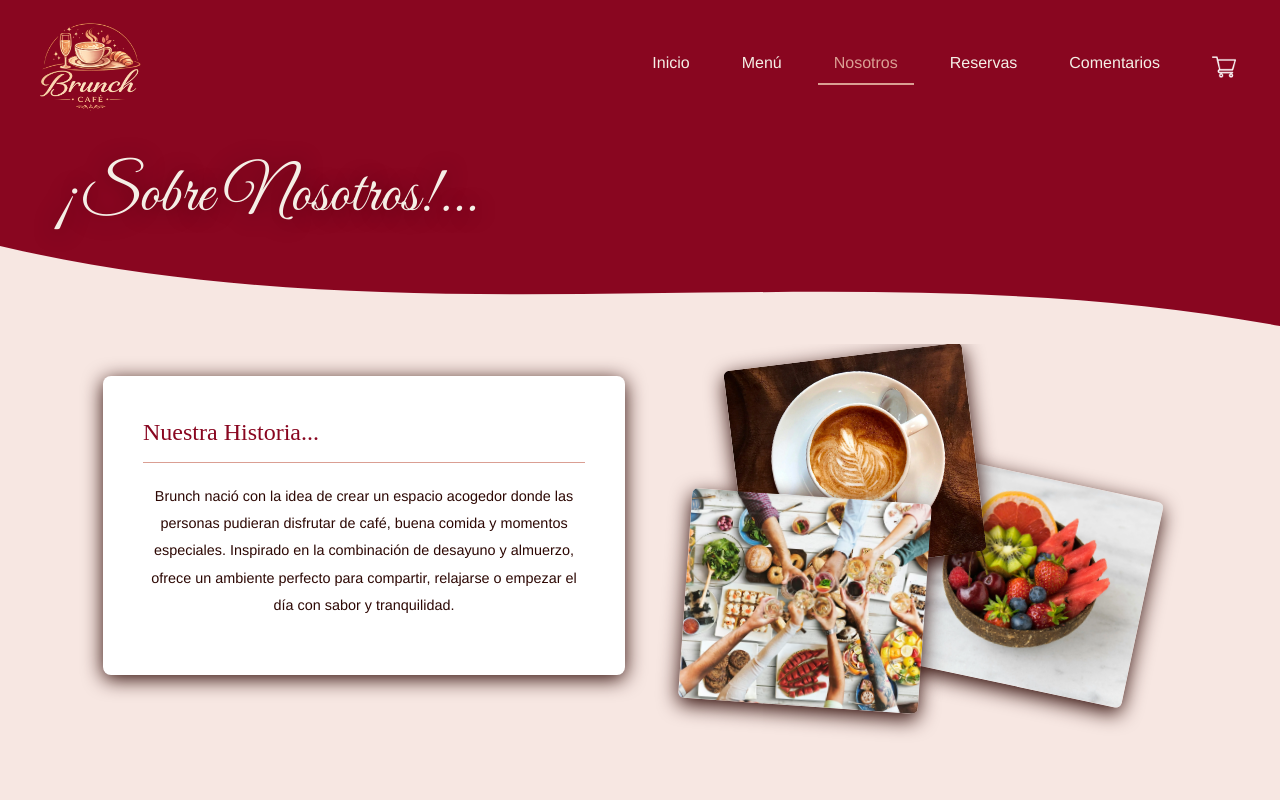
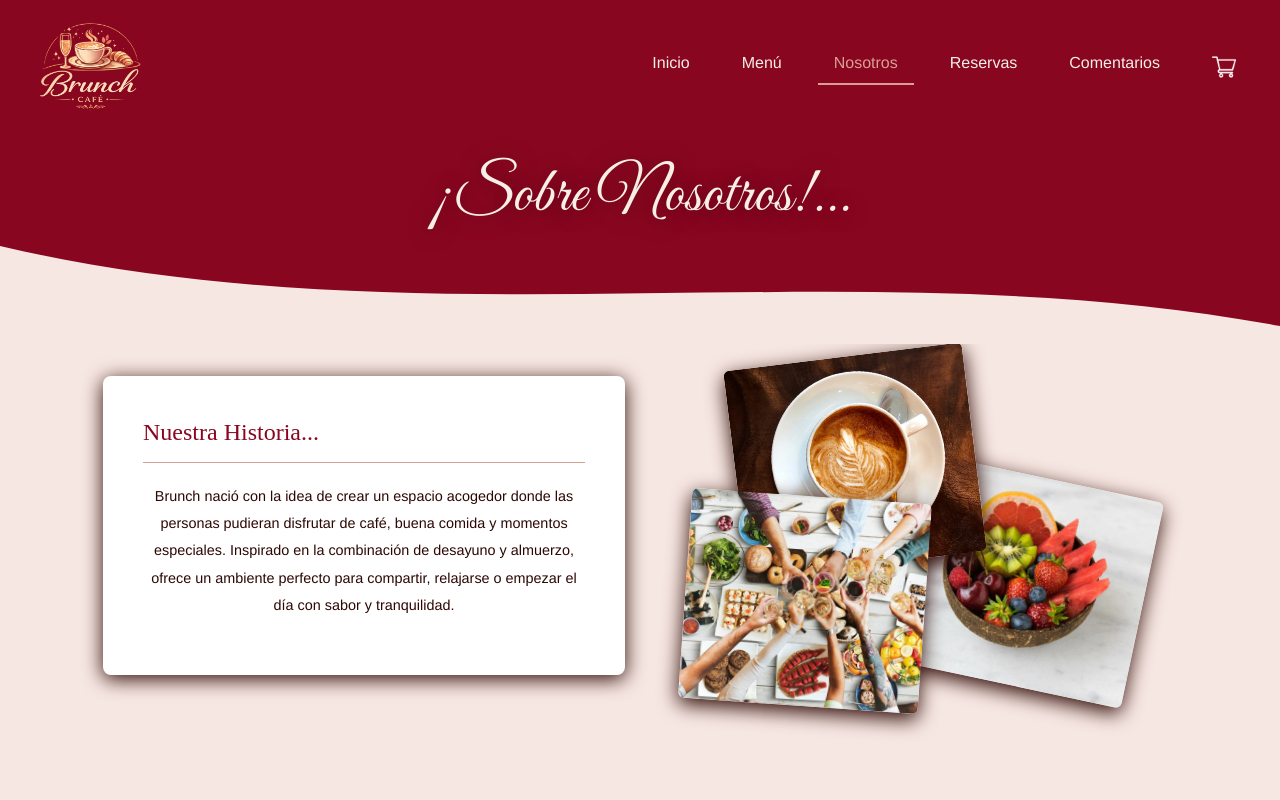
Before and after one commit to garciajosedavid2005-a11y/Brunch-Cafe, a React (Vite) app: page /nosotros in a window 1280 px wide. Shown: the top 800 px of the page. Built offline with nearby package versions, Linux system fonts and the light colour scheme; some icons are missing.

Commit message:
arreglo seccion nosotros
Se realizo un arreglo de la seccion nosotros

```diff
--- a/src/components/Hero/Hero.css
+++ b/src/components/Hero/Hero.css
@@ -108,6 +108,11 @@
     transform 0.4s ease;
 }
 
+.hero__contenido--centrado {
+  justify-content: center;
+  text-align: center;
+}
+
 .hero__contenido--oculto {
   opacity: 0;
   transform: translateY(20px);
@@ -122,6 +127,10 @@
   max-width: 580px;
 }
 
+.hero__texto--centrado {
+  max-width: 100%;
+  text-align: center;
+}
 /* ───────── Tipografía ───────── */
 
 .hero__titulo {
--- a/src/components/Hero/Hero.jsx
+++ b/src/components/Hero/Hero.jsx
@@ -1,22 +1,33 @@
-import { useState, useEffect, useCallback, useMemo } from "react";
+import {
+  useState,
+  useEffect,
+  useCallback,
+  useMemo,
+} from "react";
+
 import DIAPOSITIVAS from "../../data/heroSlides.json";
+
 import "./Hero.css";
 
 /* ════════════════════════════════
-   Helpers
+   Configuración
 ════════════════════════════════ */
 
 const TRANSICION_MS = 400;
 const AUTOPLAY_MS = 5000;
 
-/* ─────────────────────────────── */
+/* ════════════════════════════════
+   Placeholder
+════════════════════════════════ */
 
 const PlaceholderImagen = ({ indice }) => (
   <div
     className="hero__placeholder"
     aria-label={`Imagen de la diapositiva ${indice + 1}`}
   >
-    <div className="hero__placeholder-icono">🖼</div>
+    <div className="hero__placeholder-icono">
+      🖼
+    </div>
 
     <p className="hero__placeholder-etiqueta">
       Imagen de la diapositiva {indice + 1}
@@ -28,14 +39,19 @@ const PlaceholderImagen = ({ indice }) => (
   </div>
 );
 
-/* ─────────────────────────────── */
+/* ════════════════════════════════
+   Botones
+════════════════════════════════ */
 
-const BotonesDiapositiva = ({ botones = [] }) => {
+const BotonesDiapositiva = ({
+  botones = [],
+}) => {
   if (!botones.length) return null;
 
   return (
     <div className="hero__acciones">
-      {botones.map(({ href, label }, i) => (
+      {botones.map(
+        ({ href, label }, i) => (
           <a
             key={href || i}
             href={href}
@@ -47,26 +63,56 @@ const BotonesDiapositiva = ({ botones = [] }) => {
           >
             {label}
           </a>
-      ))}
+        )
+      )}
     </div>
   );
 };
 
-/* ─────────────────────────────── */
+/* ════════════════════════════════
+   Ola decorativa
+════════════════════════════════ */
+
+const HeroWave = () => (
+  <div
+    className="hero__ola"
+    aria-hidden="true"
+  >
+    <svg
+      viewBox="0 0 1440 100"
+      preserveAspectRatio="none"
+      xmlns="http://www.w3.org/2000/svg"
+    >
+      <path
+        d="M0,0 C480,100 960,0 1440,80 L1440,100 L0,100 Z"
+        fill="var(--color-fondo)"
+      />
+    </svg>
+  </div>
+);
+
+/* ════════════════════════════════
+   Componente principal
+════════════════════════════════ */
 
 const Hero = ({
   estatico = false,
   titulo,
   colorFondo,
+  centrado = false,
 }) => {
-  const [actual, setActual] = useState(0);
-  const [animando, setAnimando] = useState(false);
+  const [actual, setActual] =
+    useState(0);
+
+  const [animando, setAnimando] =
+    useState(false);
 
   const total = DIAPOSITIVAS.length;
 
   /* ───────── Navegación ───────── */
 
-  const cambiarSlide = useCallback((nuevoIndice) => {
+  const cambiarSlide = useCallback(
+    (nuevoIndice) => {
       if (animando) return;
 
       setAnimando(true);
@@ -78,14 +124,20 @@ const Hero = ({
           setAnimando(false);
         });
       }, TRANSICION_MS);
-}, [animando]);
+    },
+    [animando]
+  );
 
   const siguiente = useCallback(() => {
-  cambiarSlide((actual + 1) % total);
+    cambiarSlide(
+      (actual + 1) % total
+    );
   }, [actual, total, cambiarSlide]);
 
   const anterior = useCallback(() => {
-  cambiarSlide((actual - 1 + total) % total);
+    cambiarSlide(
+      (actual - 1 + total) % total
+    );
   }, [actual, total, cambiarSlide]);
 
   /* ───────── Autoplay ───────── */
@@ -93,9 +145,13 @@ const Hero = ({
   useEffect(() => {
     if (estatico) return;
 
-    const intervalo = setInterval(siguiente, AUTOPLAY_MS);
+    const intervalo = setInterval(
+      siguiente,
+      AUTOPLAY_MS
+    );
 
-    return () => clearInterval(intervalo);
+    return () =>
+      clearInterval(intervalo);
   }, [siguiente, estatico]);
 
   /* ───────── Slide actual ───────── */
@@ -114,11 +170,25 @@ const Hero = ({
       <section
         className="hero hero--pequeño"
         style={{
-          background: colorFondo || "var(--color-primario)",
+          background:
+            colorFondo ||
+            "var(--color-primario)",
         }}
       >
-        <div className="hero__contenido hero__contenido--visible grid-container">
-          <div className="hero__texto hero__texto--centrado">
+        <div
+          className={`hero__contenido hero__contenido--visible grid-container ${
+            centrado
+              ? "hero__contenido--centrado"
+              : ""
+          }`}
+        >
+          <div
+            className={`hero__texto ${
+              centrado
+                ? "hero__texto--centrado"
+                : ""
+            }`}
+          >
             {titulo && (
               <h1 className="hero__titulo">
                 {titulo}
@@ -146,7 +216,9 @@ const Hero = ({
 
       <div
         className={`hero__fondo ${
-          animando ? "hero__fondo--desvanecido" : ""
+          animando
+            ? "hero__fondo--desvanecido"
+            : ""
         }`}
       >
         {diapositiva.image ? (
@@ -159,13 +231,16 @@ const Hero = ({
             className="hero__imagen"
           />
         ) : (
-          <PlaceholderImagen indice={actual} />
+          <PlaceholderImagen
+            indice={actual}
+          />
         )}
       </div>
 
       {/* Overlay */}
 
-      {diapositiva.image && diapositiva.overlay && (
+      {diapositiva.image &&
+        diapositiva.overlay && (
           <div
             className="hero__overlay"
             aria-hidden="true"
@@ -197,7 +272,9 @@ const Hero = ({
             )}
 
             <BotonesDiapositiva
-              botones={diapositiva.buttons}
+              botones={
+                diapositiva.buttons
+              }
             />
 
           </div>
@@ -208,20 +285,20 @@ const Hero = ({
 
       <HeroWave />
 
-      {/* Navegación */}
+      {/* Flechas */}
 
       <button
-        className="hero__flecha hero__flecha--anterior"
         onClick={anterior}
         aria-label="Diapositiva anterior"
+        className="hero__flecha hero__flecha--anterior"
       >
         &#8592;
       </button>
 
       <button
-        className="hero__flecha hero__flecha--siguiente"
         onClick={siguiente}
         aria-label="Diapositiva siguiente"
+        className="hero__flecha hero__flecha--siguiente"
       >
         &#8594;
       </button>
@@ -229,47 +306,36 @@ const Hero = ({
       {/* Indicadores */}
 
       <div
+        role="tablist"
         className="hero__puntos"
-        role="tablist"
         aria-label="Navegación del carrusel"
       >
-        {DIAPOSITIVAS.map(({ id }, i) => (
+        {DIAPOSITIVAS.map(
+          ({ id }, i) => (
             <button
               key={id}
               role="tab"
-            aria-selected={i === actual}
-            aria-label={`Ir a la diapositiva ${i + 1}`}
+              aria-selected={
+                i === actual
+              }
+              aria-label={`Ir a la diapositiva ${
+                i + 1
+              }`}
               className={`hero__punto ${
                 i === actual
                   ? "hero__punto--activo"
                   : ""
               }`}
-            onClick={() => cambiarSlide(i)}
+              onClick={() =>
+                cambiarSlide(i)
+              }
             />
-        ))}
+          )
+        )}
       </div>
 
     </section>
   );
 };
 
-/* ════════════════════════════════
-   Ola decorativa
-════════════════════════════════ */
-
-const HeroWave = () => (
-  <div className="hero__ola" aria-hidden="true">
-    <svg
-      viewBox="0 0 1440 100"
-      preserveAspectRatio="none"
-      xmlns="http://www.w3.org/2000/svg"
-    >
-      <path
-        d="M0,0 C480,100 960,0 1440,80 L1440,100 L0,100 Z"
-        fill="var(--color-fondo)"
-      />
-    </svg>
-  </div>
-);
-
 export default Hero;
```
Lines whose indentation alone changed are shown as unchanged.
